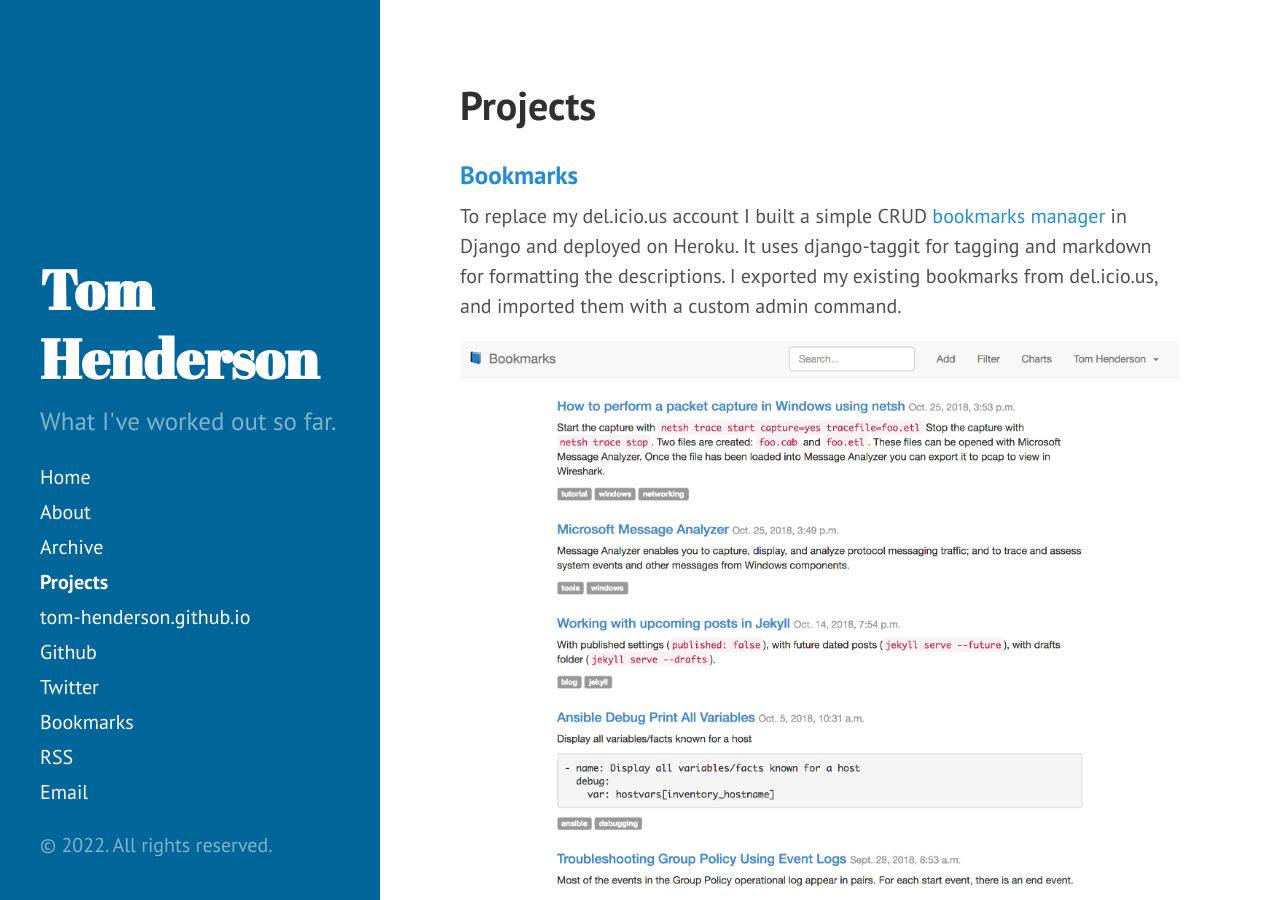
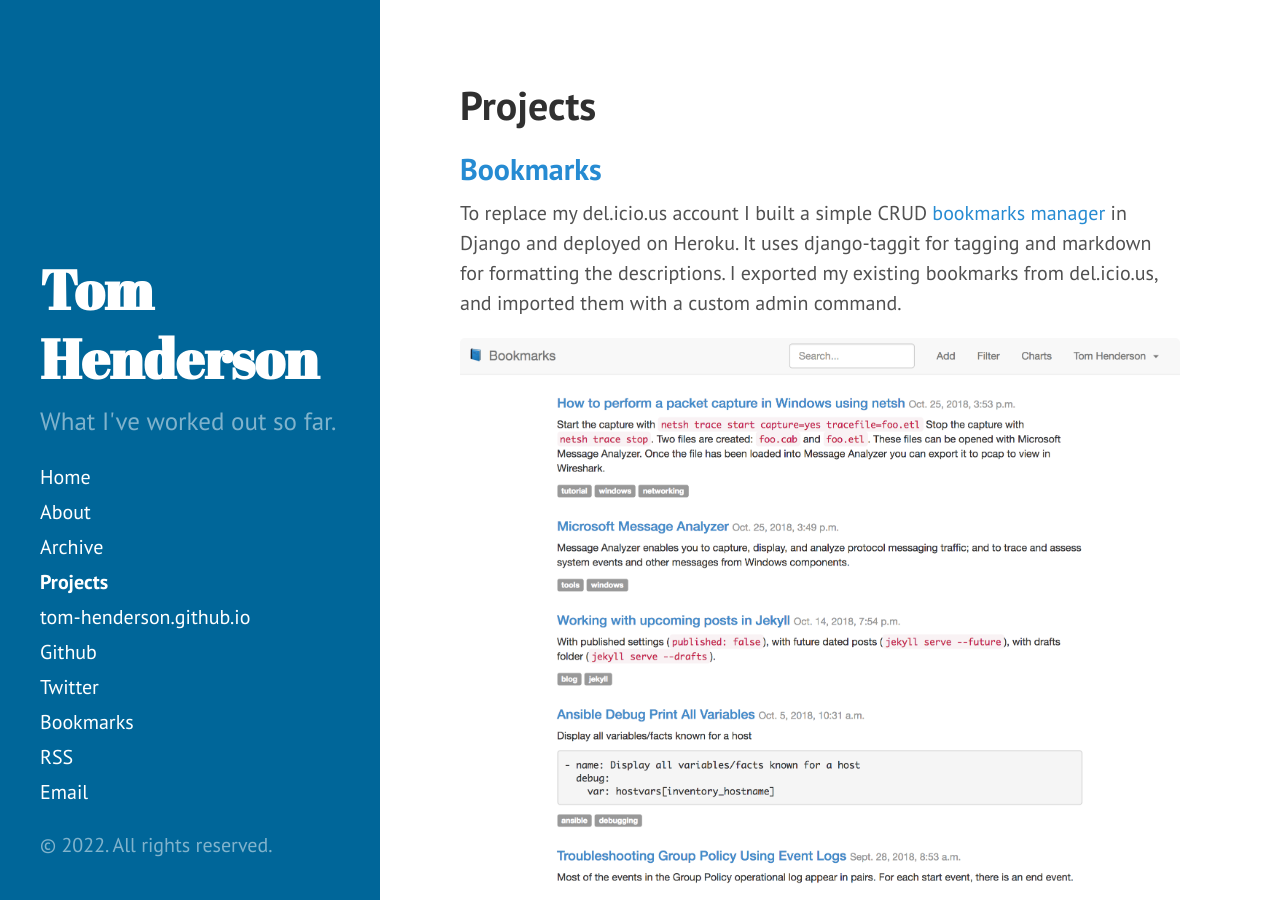
Before and after one commit to tom-henderson/tom-henderson.github.io, a Jekyll site: the page built from projects.md, in a window 1280 px wide and 900 px high. Built offline with Jekyll 4.4.1, drawn with Linux system fonts in a browser that asks for light colours; Markdown is read by kramdown in place of the engine named in the settings.

Commit message:
Subheadings -> H2

```diff
--- a/projects.md
+++ b/projects.md
@@ -4,13 +4,13 @@ title: Projects
 permalink: /projects/
 ---
 
-### [Bookmarks](https://github.com/tom-henderson/bookmarks)
+## [Bookmarks](https://github.com/tom-henderson/bookmarks)
 
 To replace my del.icio.us account I built a simple CRUD [bookmarks manager](https://frozen-plateau-22554.herokuapp.com) in Django and deployed on Heroku. It uses django-taggit for tagging and markdown for formatting the descriptions. I exported my existing bookmarks from del.icio.us, and imported them with a custom admin command.
 
 ![Bookmarks](/assets/images/projects/bookmarks.png)
 
-### Shaky Isles Wholesale
+## Shaky Isles Wholesale
 
 Built with Django, this ordering platform integrates directly with the bakery's point-of-sale system, to batch process orders directly onto customer accounts. Customers can view and manage their orders, and view invoices online (or downlad in PDF format) as soon as the order is processed.
 
@@ -18,14 +18,14 @@ Built with Django, this ordering platform integrates directly with the bakery's
 ![Orders](/assets/images/projects/shaky-orders.png)
 ![Invoices](/assets/images/projects/shaky-invoices.png)
 
-### Unifi Wireless Custom Guest Portal
+## Unifi Wireless Custom Guest Portal
 
 A custom Django based authentication page for a UniFi WiFi captive portal. The appearance of the page can be customised for each location using the portal, and promotional images can be uploaded to the admin site.
 
 ![Customer Login with Advertising](/assets/images/posts/unifi-custom-portal.png)
 ![Admin Site](/assets/images/posts/unifi-custom-portal-config.png)
 
-### [Rasberry Pi Digital Advertising](https://github.com/tom-henderson/pi-projector)
+## [Rasberry Pi Digital Advertising](https://github.com/tom-henderson/pi-projector)
 
 A custom digital signage system using Raspberry Pi's connected to projectors to display menus and advertising.
 
```
Also changed, not shown: _posts/2016-06-30-edgerouter-vpn.md (+2 -2 lines), _posts/2020-12-04-apt-grafana-prometheus.md (+2 -2 lines), about.md (+1 -1 lines).
